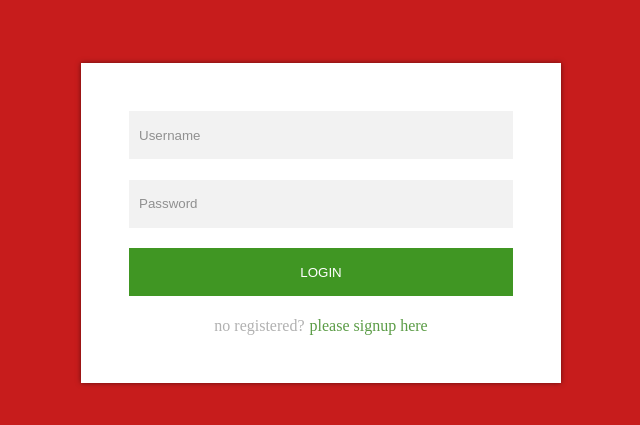
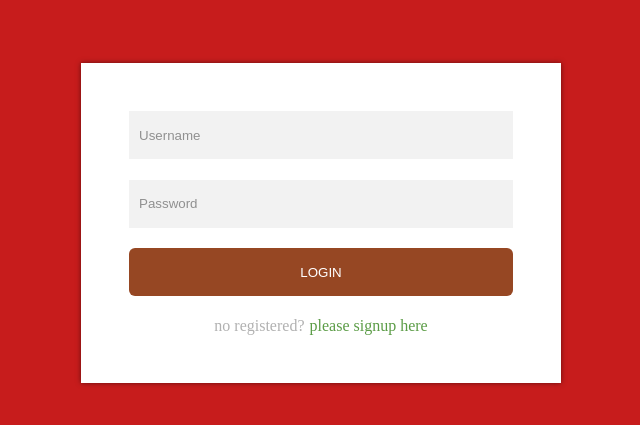
Before and after one commit to mohammadsadeghforoughi/maktab-login-page, a plain HTML site: page index.html in a window 1280 px wide. Shown: the part 177-602 px from the top of the page, without its empty margins (319-959 px from the left). Drawn offline with Linux system fonts and the light colour scheme.

Commit message:
add border to buttom

```diff
--- a/style.css
+++ b/style.css
@@ -48,11 +48,12 @@ body {
 .submit-button {
   width: 100%;
   height: 3rem;
-  background-color: #409623;
+  background-color: #964723;
   border: none;
   outline: none;
   margin-bottom: 1rem;
   color: #fff;
+  border-radius: 6px;
 }
 .link {
   width: 100%;
```
